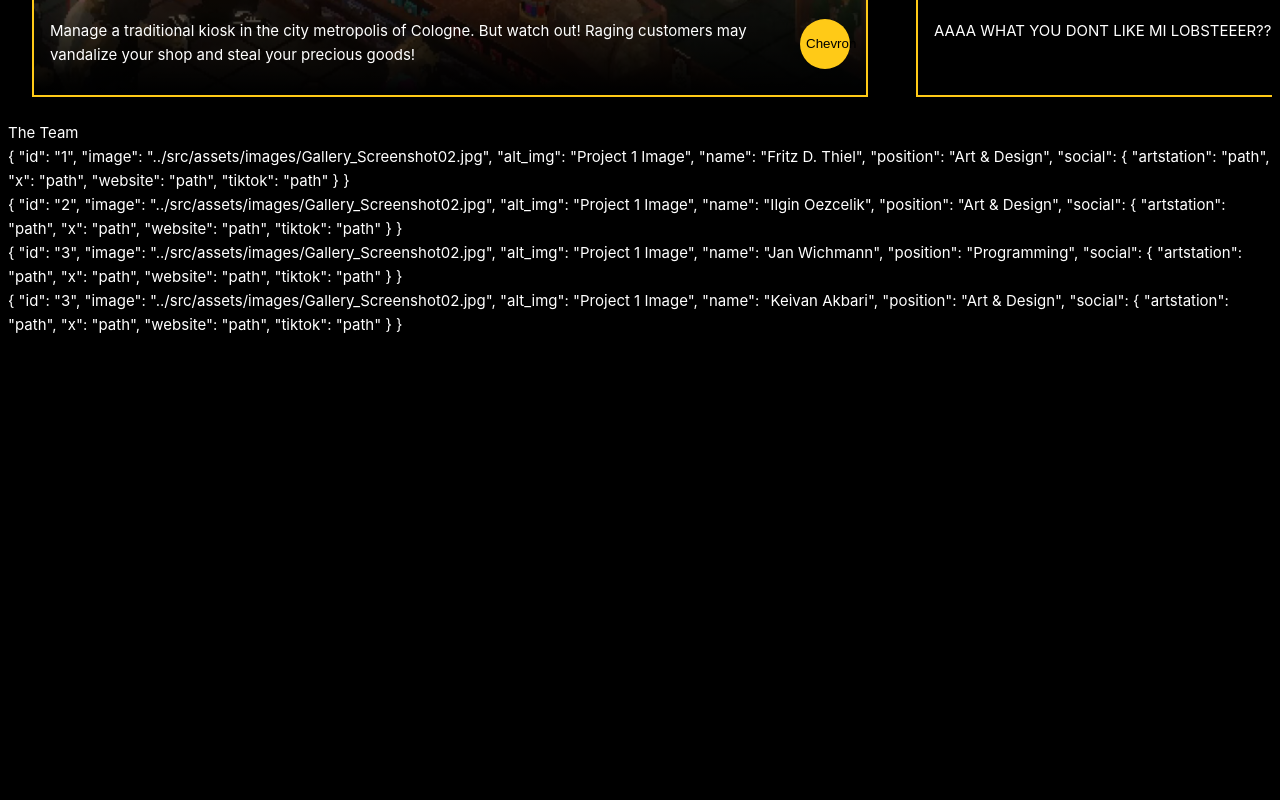
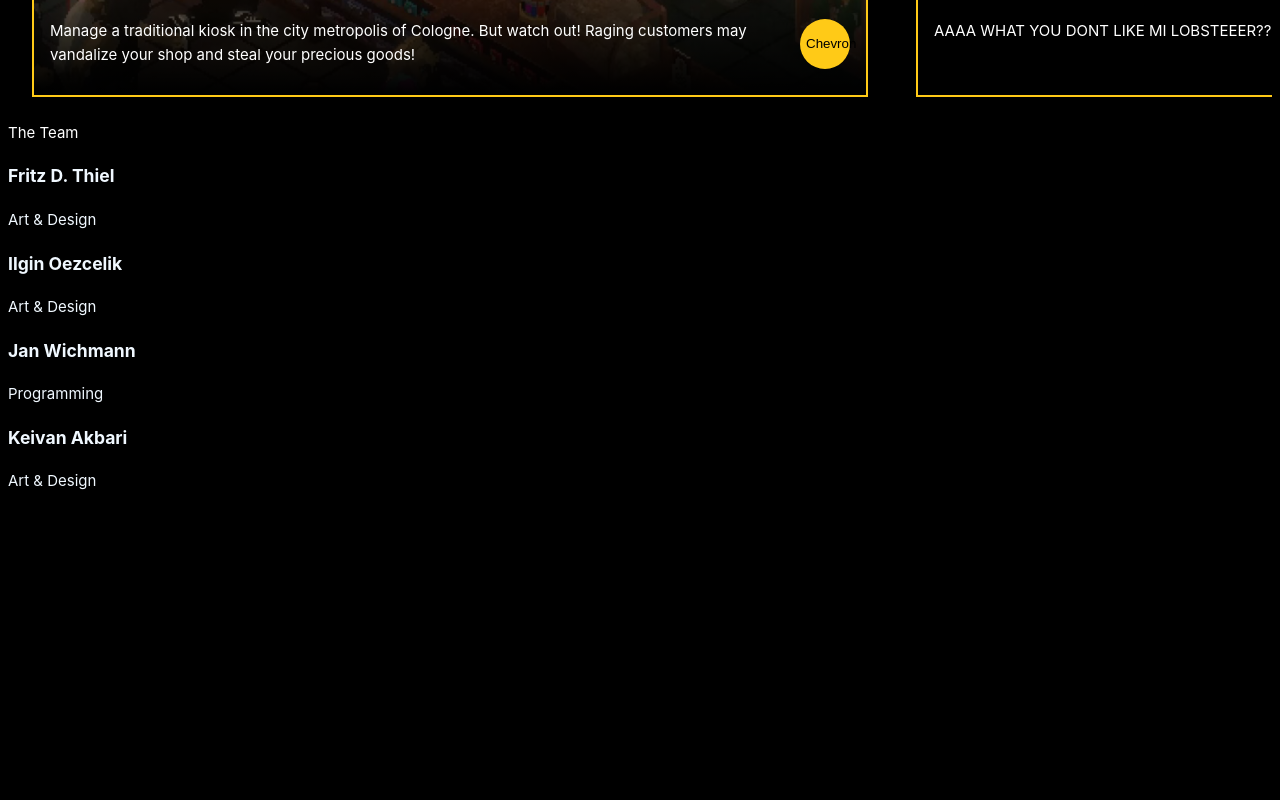
Before and after one commit to bea19962/neptun-pag, a Vue app: page / in a window 1280 px wide. Shown: the part 1240-2040 px from the top of the page. Before the commit the page ends 1585 px from the top, so only its background shows below. Built offline with nearby package versions, Linux system fonts and the light colour scheme.

Commit message:
team section

```diff
--- a/src/App.vue
+++ b/src/App.vue
@@ -1,23 +1,25 @@
 <template>
   <div id="app">
-    <HomeView/>
+    <HomeView />
     <BaseBanner :message="bannerMessage" />
     <ProjectsView />
-    <TeamView/>
+    <TeamView />
+    <AboutView />
   </div>
 </template>
 
 <script setup>
 import BaseBanner from '@/components/Base/BaseBanner.vue'
-import HomeView from '@/views/HomeView.vue';
+import HomeView from '@/views/HomeView.vue'
 import ProjectsView from '@/views/ProjectsView.vue'
-import TeamView from '@/views/TeamView.vue';
+import TeamView from '@/views/TeamView.vue'
+import AboutView from '@/views/AboutView.vue'
 
 const bannerMessage = 'Whishlist us in Steam'
 </script>
 
 <style lang="scss" scoped>
-#app{
+#app {
   max-width: 100%;
   overflow-x: auto;
 }
--- /dev/null
+++ b/src/components/TeamMemberCard.vue
@@ -0,0 +1,18 @@
+<template>
+  <div class="team-member-card">
+    <h3>{{ member.name }}</h3>
+    <p>{{ member.position }}</p>
+  </div>
+</template>
+
+<script setup>
+defineProps({
+  member: Object
+})
+</script>
+
+<style scoped>
+.team-member-card {
+  color: aliceblue;
+}
+</style>
--- a/src/views/TeamView.vue
+++ b/src/views/TeamView.vue
@@ -1,13 +1,14 @@
 <template>
   <div class="team">
     <div class="team__title">The Team</div>
-    <div v-for="member in teamMembers" :key="member.id" class="team__row">
-      {{ member }}
+    <div class="team__row">
+      <TeamMemberCard v-for="member in teamMembers" :key="member.id" :member="member" />
     </div>
   </div>
 </template>
 
 <script setup>
+import TeamMemberCard from '@/components/TeamMemberCard.vue'
 import { ref, onBeforeMount } from 'vue'
 
 const teamMembers = ref([])
@@ -24,7 +25,8 @@ onBeforeMount(() => {
 </script>
 
 <style lang="scss" scoped>
-.team{
+.team {
+  height: 100vh;
   color: white;
 }
 </style>
```
